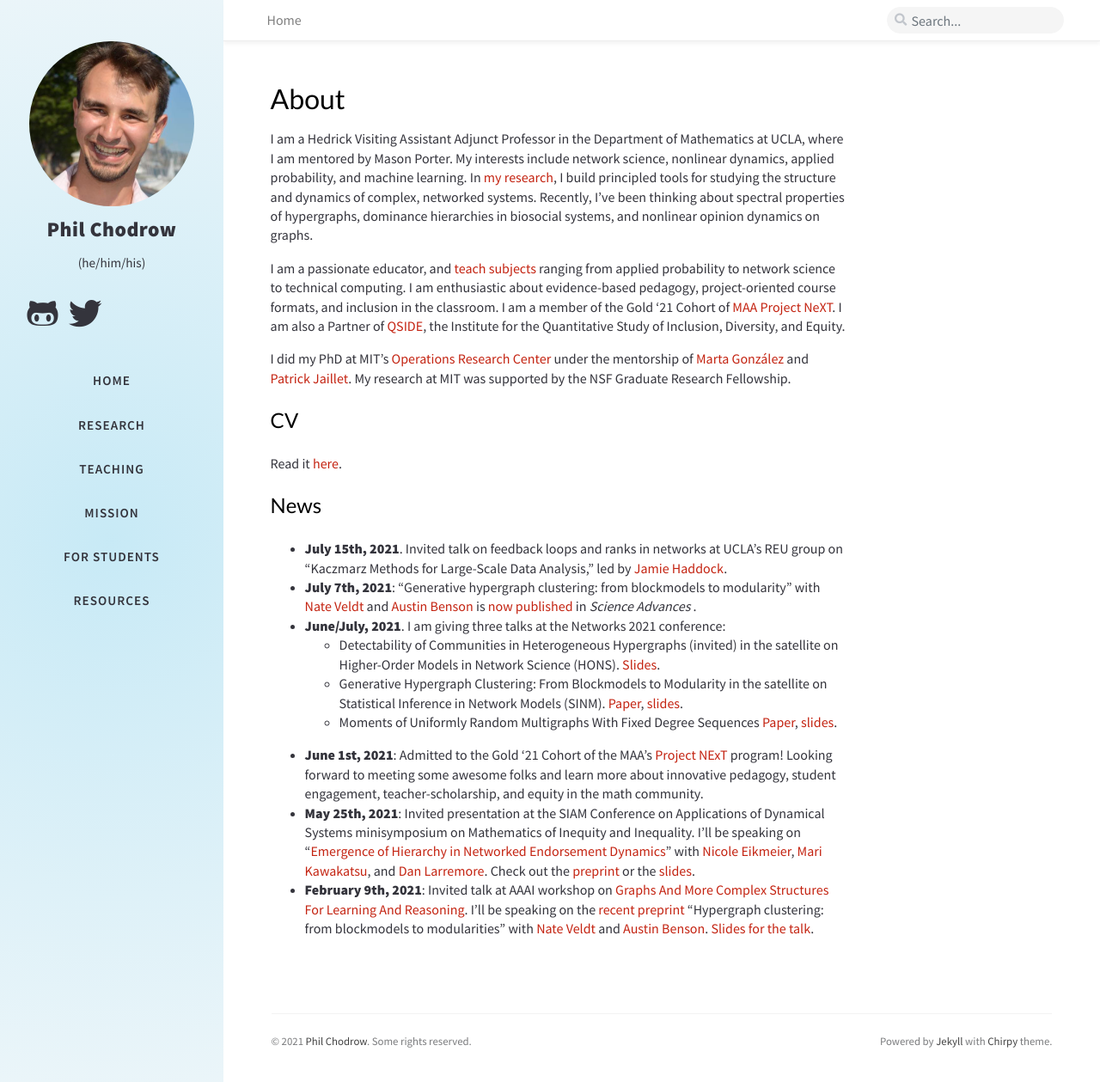
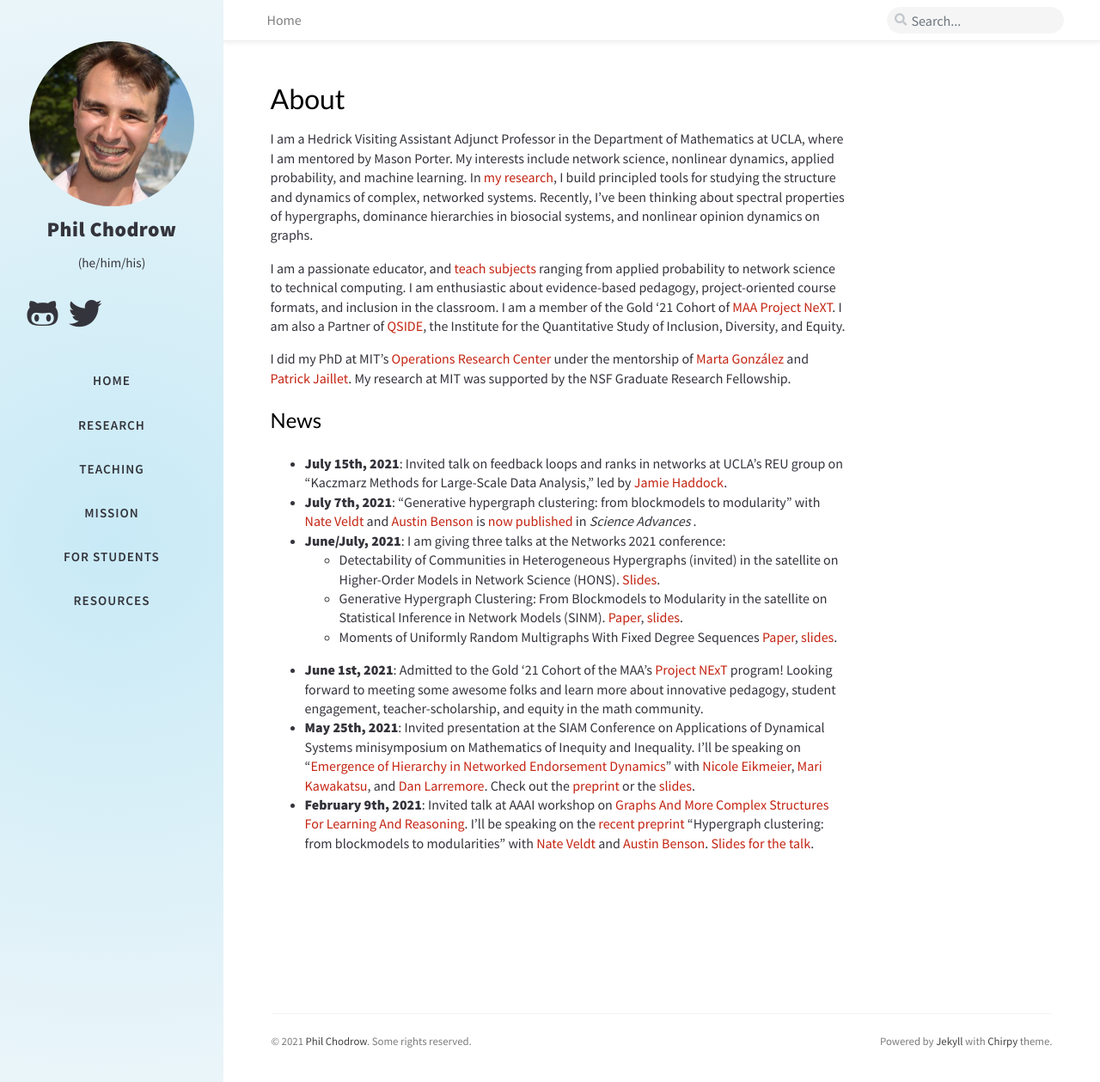
Before and after one commit to PhilChodrow/UCLA-website, a Jekyll site: the page built from index.md, in a window 1280 px wide and 1259 px high. Shown: the whole window at 86% size. Built offline with Jekyll 4.4.1, drawn with Linux system fonts in a browser that asks for light colours; nearby versions of some CDN libraries; comment, search, counter and statistics services are not loaded; a style sheet for code colours, icons or effects is not loaded.

Commit message:
Update index.md

```diff
--- a/index.md
+++ b/index.md
@@ -13,16 +13,11 @@ I am a passionate educator, and [teach subjects](/teaching) ranging from applied
 
 I did my PhD at MIT's [Operations Research Center](https://www.mit.edu/~orc/) under the mentorship of [Marta González](https://ced.berkeley.edu/ced/faculty-staff/marta-gonzalez) and [Patrick Jaillet](http://web.mit.edu/jaillet/www/). My research at MIT was supported by the NSF Graduate Research Fellowship.
 
-## CV
-
-Read it [here](https://philchodrow.github.io/CV/cv.pdf).
-
-
 ## News
 
-- **July 15th, 2021**. Invited talk on feedback loops and ranks in networks at UCLA's REU group on "Kaczmarz Methods for Large-Scale Data Analysis," led by [Jamie Haddock](https://www.math.ucla.edu/~jhaddock/).
+- **July 15th, 2021**: Invited talk on feedback loops and ranks in networks at UCLA's REU group on "Kaczmarz Methods for Large-Scale Data Analysis," led by [Jamie Haddock](https://www.math.ucla.edu/~jhaddock/).
 - **July 7th, 2021**: "Generative hypergraph clustering: from blockmodels to modularity" with [Nate Veldt](https://people.cam.cornell.edu/lnv22/) and [Austin Benson](https://www.cs.cornell.edu/~arb/) is [now published](https://advances.sciencemag.org/content/7/28/eabh1303) in *Science Advances*.
-- **June/July, 2021**. I am giving three talks at the Networks 2021 conference:
+- **June/July, 2021**: I am giving three talks at the Networks 2021 conference:
   - Detectability of Communities in Heterogeneous Hypergraphs (invited) in the satellite on Higher-Order Models in Network Science (HONS). [Slides](https://philchodrow.github.io/talks/HONS21/short#1).
   - Generative Hypergraph Clustering: From Blockmodels to Modularity in the satellite on Statistical Inference in Network Models (SINM). [Paper](https://arxiv.org/pdf/2101.09611.pdf), [slides](https://philchodrow.github.io/talks/hmod/short#1).
   - Moments of Uniformly Random Multigraphs With Fixed Degree Sequences [Paper](https://epubs.siam.org/doi/pdf/10.1137/19M1288772), [slides](https://philchodrow.github.io/talks/multigraph_moments/SIAMNS20).
```
